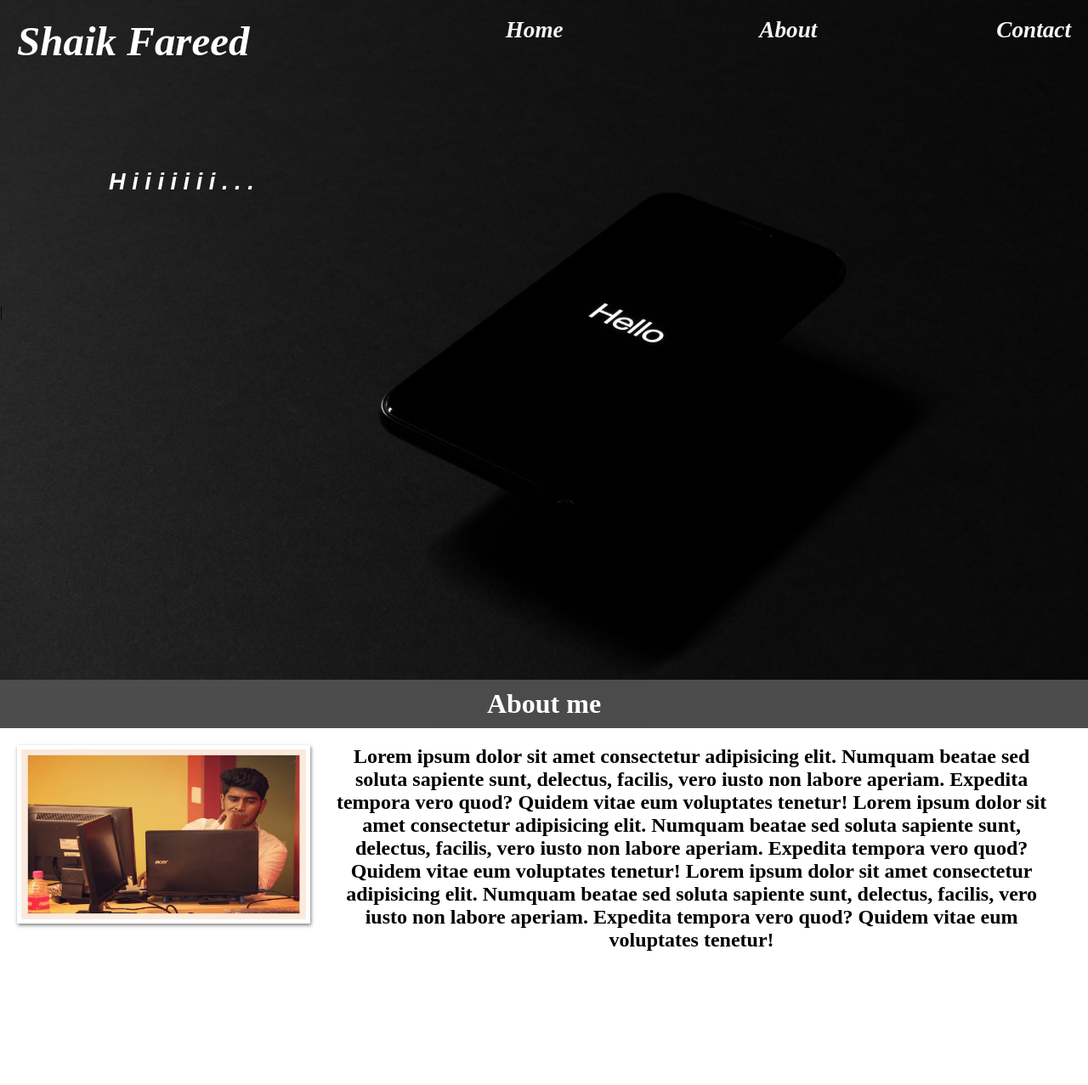
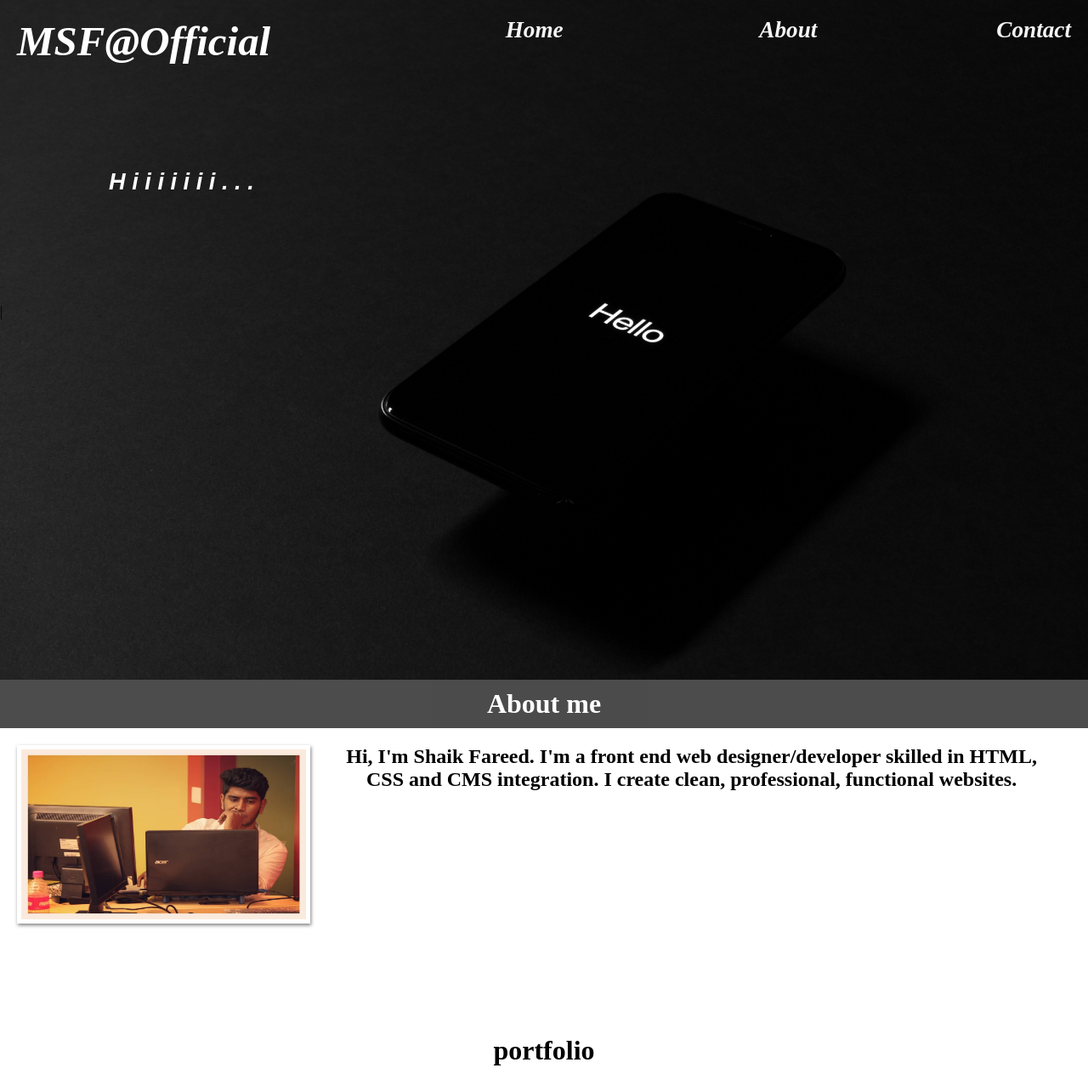
Before and after one commit to fareedmsf/MSF-OFFICIAL, a plain HTML site: page index.html in a window 1280 px wide. Shown: the whole page at 85% size. Before the commit the page ends 1197 px from the top, so only its background shows below. Drawn offline with nearby package versions, Linux system fonts and the light colour scheme.

Commit message:
about me content

```diff
--- a/css/style.css
+++ b/css/style.css
@@ -22,7 +22,7 @@ body{
     grid-template-columns:30% 70%;
     grid-template-rows:70px;
     color: whitesmoke;
-    font-family: Brush Script MT;
+ font-family:tw cen Mt;
     font-style: italic;
     font-weight: bold;
     font-size: 1.7em;
@@ -53,7 +53,7 @@ body{
 }
 .about-heading{
     color: white;
-    font-family: Brush Script MT;
+ font-family:tw cen Mt;
     background-color: black;
     opacity: 0.7;
     text-align: center;
@@ -78,8 +78,12 @@ body{
 }
 .about{
     text-align: center;
-    font-family: Brush Script MT;
+    font-family:tw cen Mt;
     font-style: normal;
     font-weight: bold;
     font-size: 1.5em;
 }
+.portfolio{
+    text-align: center;
+    font-family:
+}
--- a/index.html
+++ b/index.html
@@ -17,7 +17,7 @@
         <div class="nav-wrapper">
         <div class="nav">
             <div class="logo">
-                <ul><li class="logo">Shaik Fareed</li></ul>
+                <ul><li class="logo">MSF@Official</li></ul>
             </div>
             <div class="menu">
                     <div> <ul><li><a href=""> Home</a></li></ul> </div>
@@ -34,12 +34,17 @@
                 <img src="img/icon.jpg" alt="">
             </div>
             <div class="about">
-                Lorem ipsum dolor sit amet consectetur adipisicing elit. Numquam beatae sed soluta sapiente sunt, delectus, facilis, vero iusto non labore aperiam. Expedita tempora vero quod? Quidem vitae eum voluptates tenetur!
-                Lorem ipsum dolor sit amet consectetur adipisicing elit. Numquam beatae sed soluta sapiente sunt, delectus, facilis, vero iusto non labore aperiam. Expedita tempora vero quod? Quidem vitae eum voluptates tenetur!
-                Lorem ipsum dolor sit amet consectetur adipisicing elit. Numquam beatae sed soluta sapiente sunt, delectus, facilis, vero iusto non labore aperiam. Expedita tempora vero quod? Quidem vitae eum voluptates tenetur!
+                    Hi, I'm Shaik Fareed. I'm a front end web designer/developer  skilled in HTML, CSS and CMS integration. I create clean, professional, functional websites.
+
             </div>
         </div>
     </div>
+    <div class="portfolio">
+        <div class="portfolio-heading">
+                <h1>portfolio</h1>
+        </div>
+     </div>
+
     </div>
 </body>
 </html>
```
